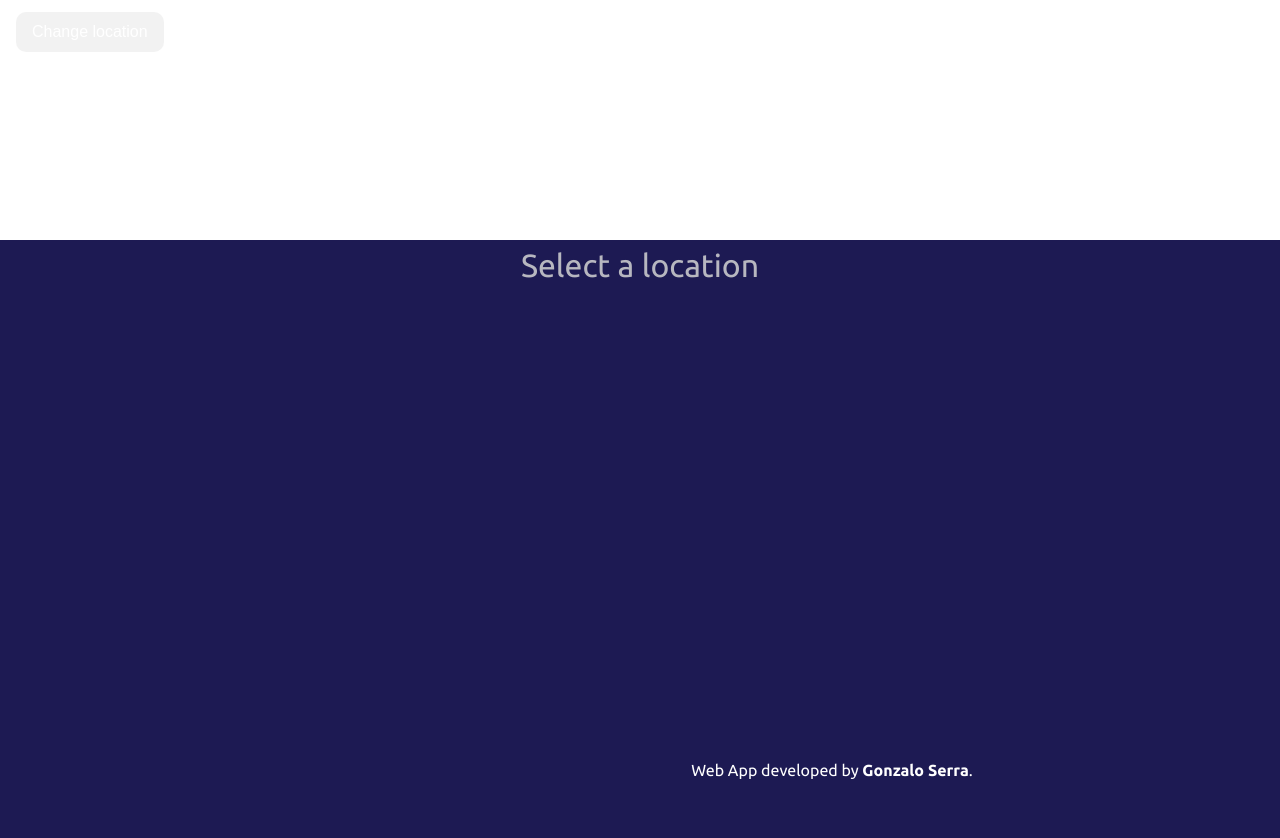
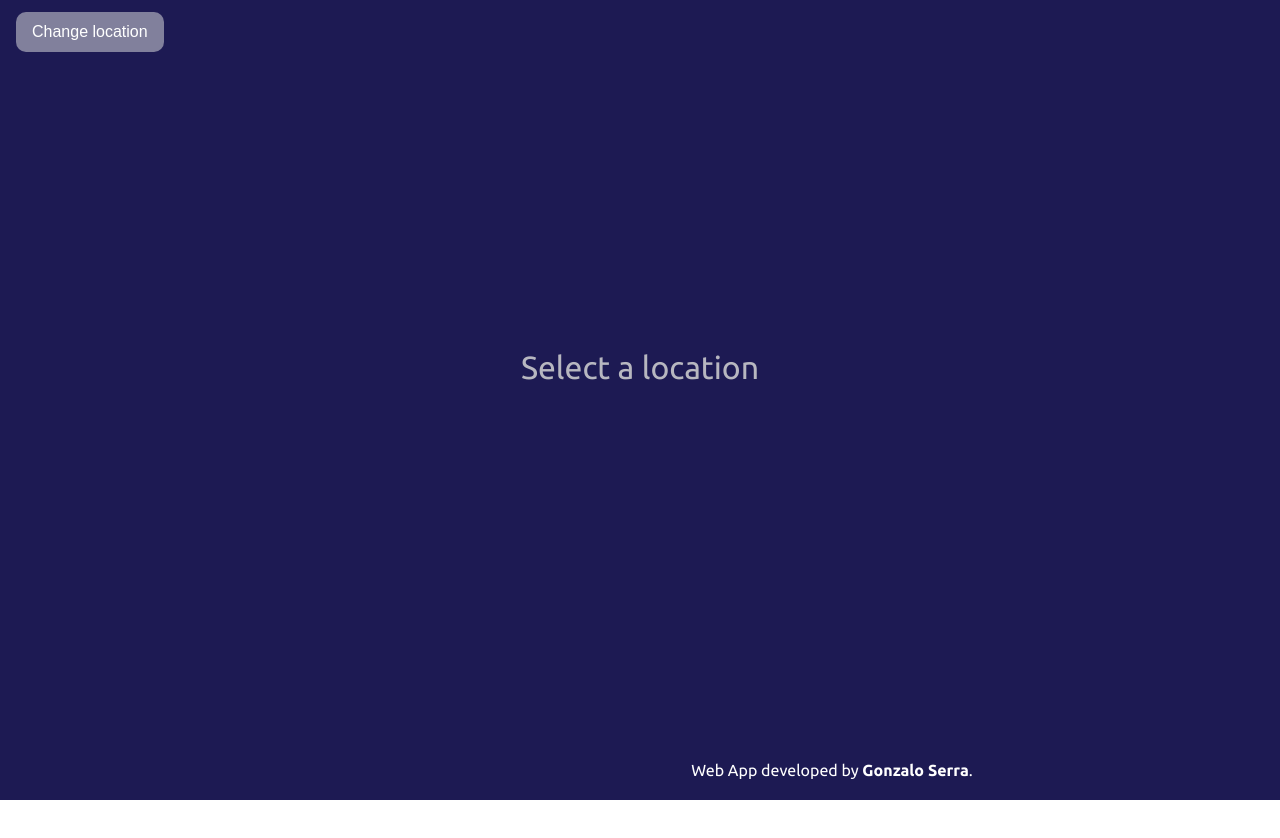
Before and after one commit to tonchiserra/weather-app, a React (Create React App) app: page / in a window 1280 px wide. Shown: the top 838 px of the page. After the commit the page ends 800 px from the top, so only its background shows below. Built offline with nearby package versions, Linux system fonts and the light colour scheme.

Commit message:
browse by history added

```diff
--- a/package.json
+++ b/package.json
@@ -9,6 +9,7 @@
     "react": "^17.0.2",
     "react-dom": "^17.0.2",
     "react-scripts": "4.0.3",
+    "uuidv4": "^6.2.11",
     "web-vitals": "^1.1.2"
   },
   "scripts": {
--- a/public/index.html
+++ b/public/index.html
@@ -5,7 +5,7 @@
     <link rel="icon" href="%PUBLIC_URL%/favicon.ico" />
     <meta name="viewport" content="width=device-width, initial-scale=1" />
     <meta name="theme-color" content="#000000" />
-    <meta name="description" content="Web site created using create-react-app" />
+    <meta name="description" content="Web App created by Gonzalo Serra" />
     <link rel="apple-touch-icon" href="%PUBLIC_URL%/logo192.png" />
     <link rel="manifest" href="%PUBLIC_URL%/manifest.json" />
     <title>Weather App</title>
--- a/src/components/App.js
+++ b/src/components/App.js
@@ -23,9 +23,9 @@ function App() {
     .then((json) => {
       if(json.count <= 0){
         let message = "Oops... We couldn't find that location";
-        console.log(message);
+        //console.log(message);
       }else{
-        console.log(json);
+        //console.log(json);
         let fecha = new Date();
 
         const newWeather = {
@@ -136,7 +136,7 @@ function App() {
         <section className="current-weather-window">
           {flag
             ? <WeatherInfo weather={weather} icon={icon} />
-            : <p className="message">Select a location</p>
+            : <div className="message-content" ><p className="message">Select a location</p></div>
           }
         </section>
 
--- a/src/components/ChangeLocationWindow.jsx
+++ b/src/components/ChangeLocationWindow.jsx
@@ -1,4 +1,6 @@
 import { useRef } from "react";
+import { v4 as uuidv4 } from 'uuid';
+import { ItemHistory } from "./ItemHistory.jsx";
 
 export function ChangeLocationWindow({locHistory, browseWeatherByLocation, showCLWindow, setLocHistory}){
 
@@ -13,14 +15,30 @@ export function ChangeLocationWindow({locHistory, browseWeatherByLocation, showC
     browseWeatherByLocation(location);
     showCLWindow();
 
+    const newLocHistory = {
+      location: location,
+      id: uuidv4()
+    }
+
     let history = JSON.parse(localStorage.getItem("locHistory"));
     if(history === null){
-      history = [location]
+      history = [newLocHistory];
     }else{
-      history.push(location)
+      if(history.length === 7){
+        history.shift();
+      }
+      history.push(newLocHistory);
     }
     localStorage.setItem("locHistory", JSON.stringify(history));
     setLocHistory(history);
+  }
+
+  const browseWeatherByHistory = (id) => {
+    const historyStored = JSON.parse(localStorage.getItem("locHistory"));
+    const currentLocHistory = historyStored.find((currentLocHistory) => currentLocHistory.id === id);
+
+    browseWeatherByLocation(currentLocHistory.location);
+    showCLWindow();
   }
 
   return(
@@ -31,7 +49,7 @@ export function ChangeLocationWindow({locHistory, browseWeatherByLocation, showC
         <button className="btn-close" onClick={showCLWindow}>X</button>
       </div>
       <div className="location-history">
-        {locHistory.map((loc) => (<button className="item-history">{loc}</button>))}
+        {locHistory.map((loc) => (<ItemHistory key={loc.id} loc={loc} browseWeatherByHistory={browseWeatherByHistory} />))}
       </div>
     </div>
   );
--- /dev/null
+++ b/src/components/ItemHistory.jsx
@@ -0,0 +1,11 @@
+export function ItemHistory({loc, browseWeatherByHistory}) {
+  const {id, location} = loc
+
+  const itemClick = () => {
+    browseWeatherByHistory(id);
+  }
+
+  return(
+    <button className="item-history" onClick={itemClick} >{location}</button>
+  );
+}
--- a/src/components/WeatherInfo.jsx
+++ b/src/components/WeatherInfo.jsx
@@ -14,7 +14,7 @@ export function WeatherInfo({weather, icon}){
       </div>
 
       <div className="current-hightlights">
-      <CurrentHightlightsTarget weather={weather.feelsLike} name={"Feels Like"} unit={"°C"} />
+        <CurrentHightlightsTarget weather={weather.feelsLike} name={"Feels Like"} unit={"°C"} />
         <CurrentHightlightsTarget weather={weather.wind} name={"Wind"} unit={"m/s"} />
         <CurrentHightlightsTarget weather={weather.humidity} name={"Humidity"} unit={"%"} />
         <CurrentHightlightsTarget weather={weather.airPressure} name={"Air Pressure"} unit={"mb"} />
--- a/src/styles/App.css
+++ b/src/styles/App.css
@@ -121,11 +121,19 @@
   min-height: 100vh;
 }
 
+.message-content {
+  display: flex;
+  flex-direction: column;
+  justify-content: center;
+  align-items: center;
+  width: 100vw;
+  height: calc(100vh - 4rem);
+}
+
 .message {
   font-size: 2rem;
   color: var(--second-text-color);
   text-align: center;
-  margin-top: 30vh;
 }
 
 .weather-info {
@@ -284,6 +292,10 @@
     width: 30%;
   }
 
+  .message {
+    margin: 0;
+  }
+
   .weather-info {
     display: flex;
     flex-direction: row;
```
Also changed, not shown: 1 other file (tests, documents, lock files or other folders).
